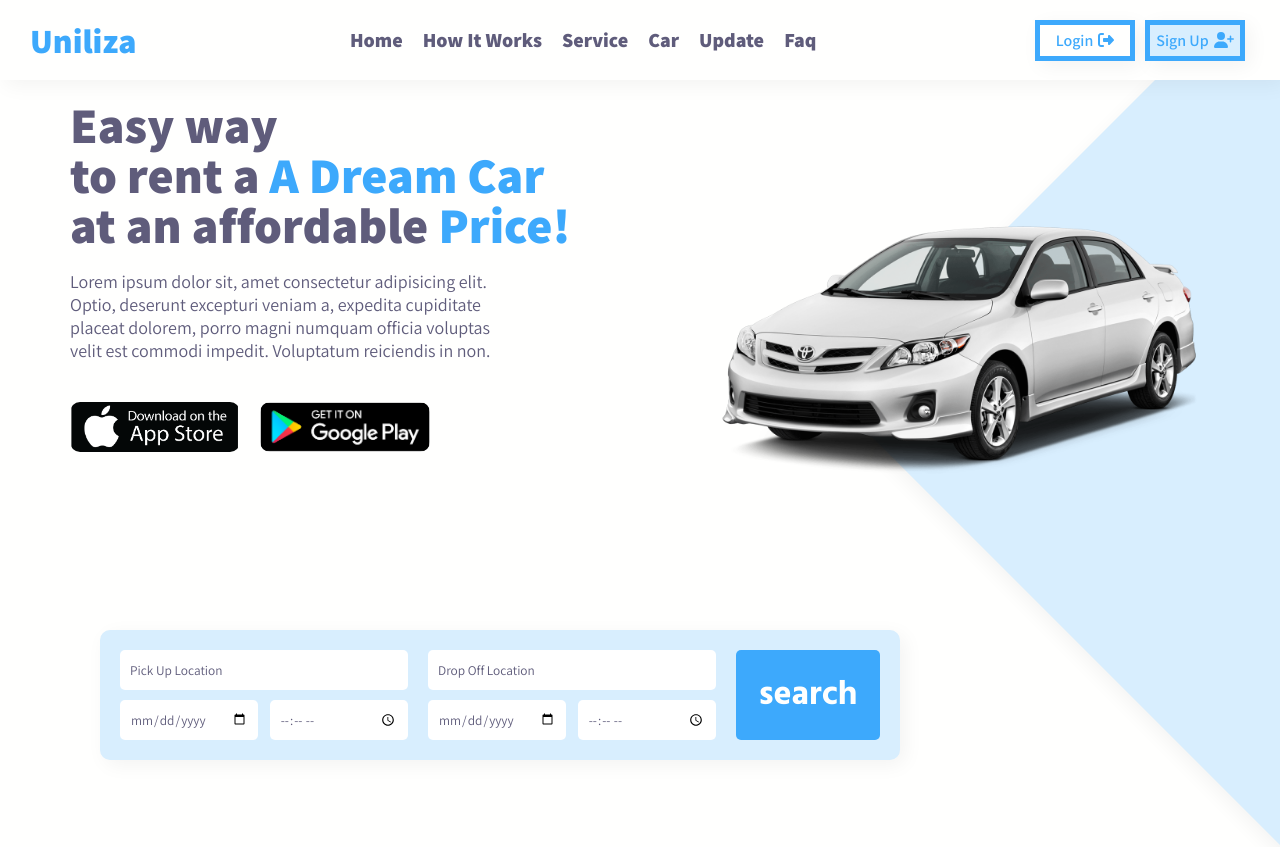
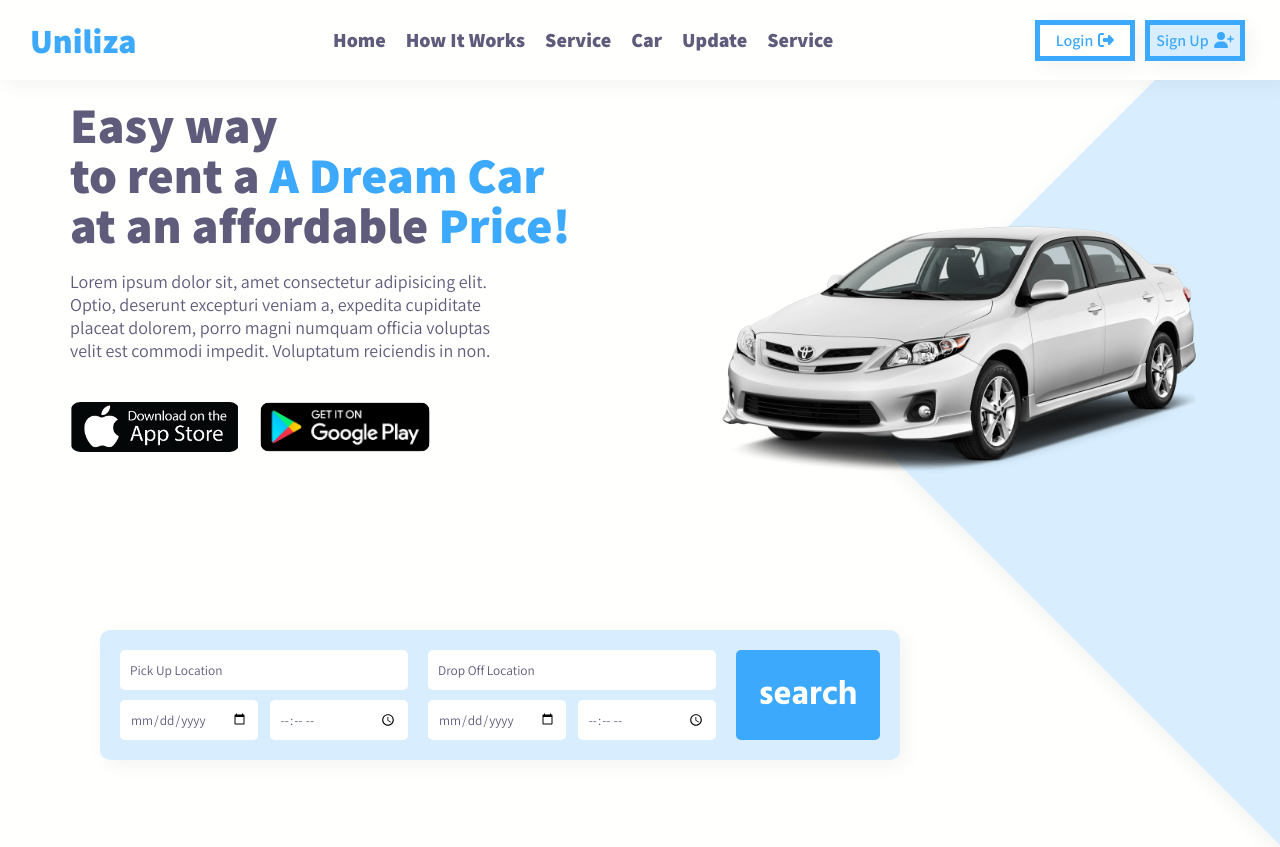
Before and after one commit to kadu91878/Uniliza-front-scss, a Vue app: page /home in a window 1280 px wide. Shown: the top 847 px of the page. Built offline with nearby package versions, Linux system fonts and the light colour scheme.

Commit message:
feat: add main routes

```diff
--- a/src/components/NavigationBar.vue
+++ b/src/components/NavigationBar.vue
@@ -2,20 +2,31 @@
   <div class="navigation-bar">
     <router-link to="/" class="head-title"> <span> Uniliza</span></router-link>
     <ul class="nav-item" :class="{ show: showState }">
-      <li><a href="#home"><router-link to="/" replace>home</router-link></a></li>
-      <li><a href="#work">how it works</a></li>
-      <!-- <li><a href="service">service</a></li> -->
-      <li><a href="#"><router-link to="/car-section">service</router-link></a></li>
+      <li>
+        <a v-if="route.name != 'main'"><router-link to="/" replace>home</router-link></a>
+        <a href="#home" v-else>home</a>
+      </li>
+      <li><a v-if="route.name != 'main'"><router-link to="/"> how it works</router-link></a>
+        <a href="#work" v-else>how it works</a></li>
+      <li>
+        <a v-if="route.name != 'car-section'"><router-link to="/car-section">service</router-link></a>
+        <a href="#car" v-else>service</a>
+      </li>
       <!-- <li><a href="suggest">suggest</a></li> -->
-      <li><a href="#"><router-link to="/car-section">car</router-link></a></li>
+      <li>
+        <a v-if="route.name != 'car-section'"><router-link to="/car-section">car</router-link></a>
+        <a href="#car" v-else>car</a>
+      </li>
       <!-- <li><a href="testi">testimonials</a></li> -->
-      <li><a href="#download">update</a></li>
-      <li><a href="#faq">faq</a></li>
+      <li><a v-if="route.name != 'main'"><router-link to="/">update</router-link></a>
+        <a href="#download" v-else>update</a></li>
+      <li><a v-if="route.name != 'main'"><router-link to="/">service</router-link></a>
+        <a href="#faq" v-else>faq</a></li>
     </ul>
     <div class="account-box">
       <div class="box login-bar">
         <p>login</p>
-        <i class="fa-solid fa-right-from-bracket" ></i>
+        <i class="fa-solid fa-right-from-bracket"></i>
       </div>
       <div class="box singup-bar">
         <p>sign up</p>
@@ -57,7 +68,8 @@
 // }
 
 import { ref } from 'vue'
-import { useRouter } from 'vue-router';
+import { useRouter } from 'vue-router'
+import { useRoute } from 'vue-router'
 
 const showState = ref(false)
 
@@ -69,12 +81,10 @@ window.onscroll = () => {
   showState.value = false
 }
 
-
-const router = useRouter();
+const router = useRouter()
+const route = useRoute()
 
 function navigateToHome() {
- router.push('/');
+  router.push('/')
 }
-
-
 </script>
```
Also changed, not shown: src/assets/Style/style.css (line endings or trailing spaces).
